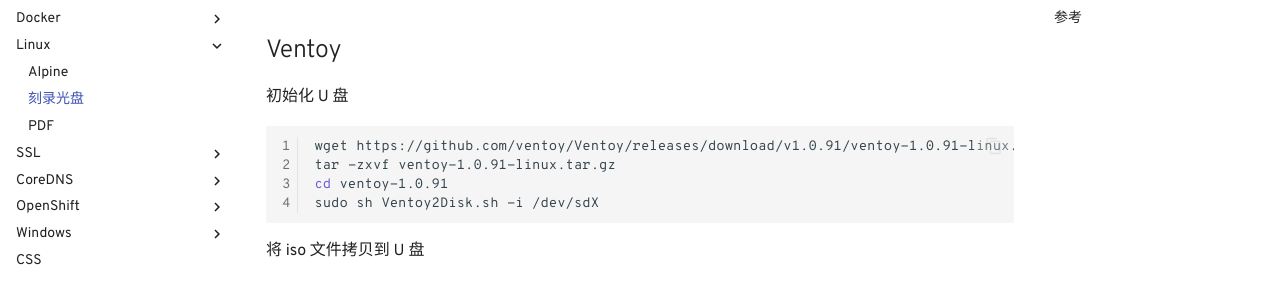
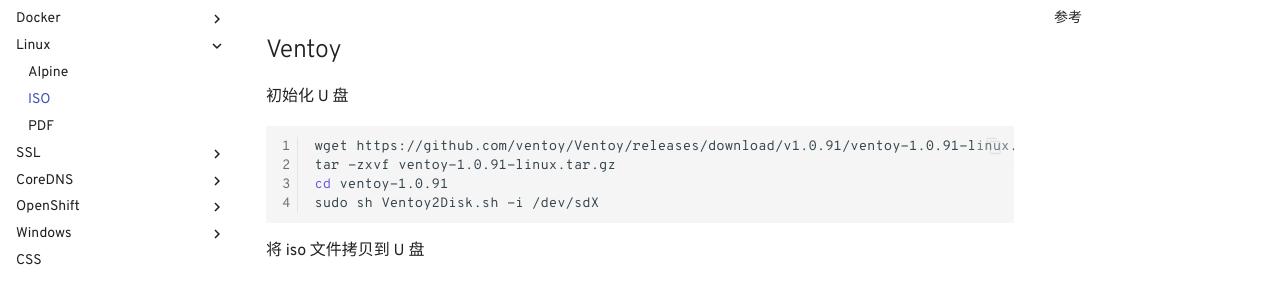
Before and after one commit to aisuhua/aisuhua.github.io, an MkDocs documentation site: the page built from docs/linux/iso.md, in a window 1280 px wide. Shown: the part 194-475 px from the top of the page. Built offline with MkDocs 1.6.1 and Material for MkDocs 9.7.7, drawn with Linux system fonts in a browser that asks for light colours; comment, search, counter and statistics services are not loaded.

```diff
--- a/mkdocs.yml
+++ b/mkdocs.yml
@@ -100,6 +100,7 @@ plugins:
   - search:
       separator: '[\s\-,:!=\[\]()"`/]+|\.(?!\d)|&[lg]t;|(?!\b)(?=[A-Z][a-z])'
   - git-revision-date-localized:
+      locale: zh
       type: date
       enable_creation_date: true
   - git-authors:
@@ -120,7 +121,7 @@ nav:
     - Linux:
       - Linux: linux/index.md
       - Alpine: linux/alpine/index.md
-      - 刻录光盘: linux/make-usb.md
+      - ISO: linux/iso.md
       - PDF: linux/pdf.md
     - SSL:
       - 导入证书: ssl/import-ca.md
```
Also changed, not shown: docs/linux/iso.md (renamed from docs/linux/make-usb.md).
